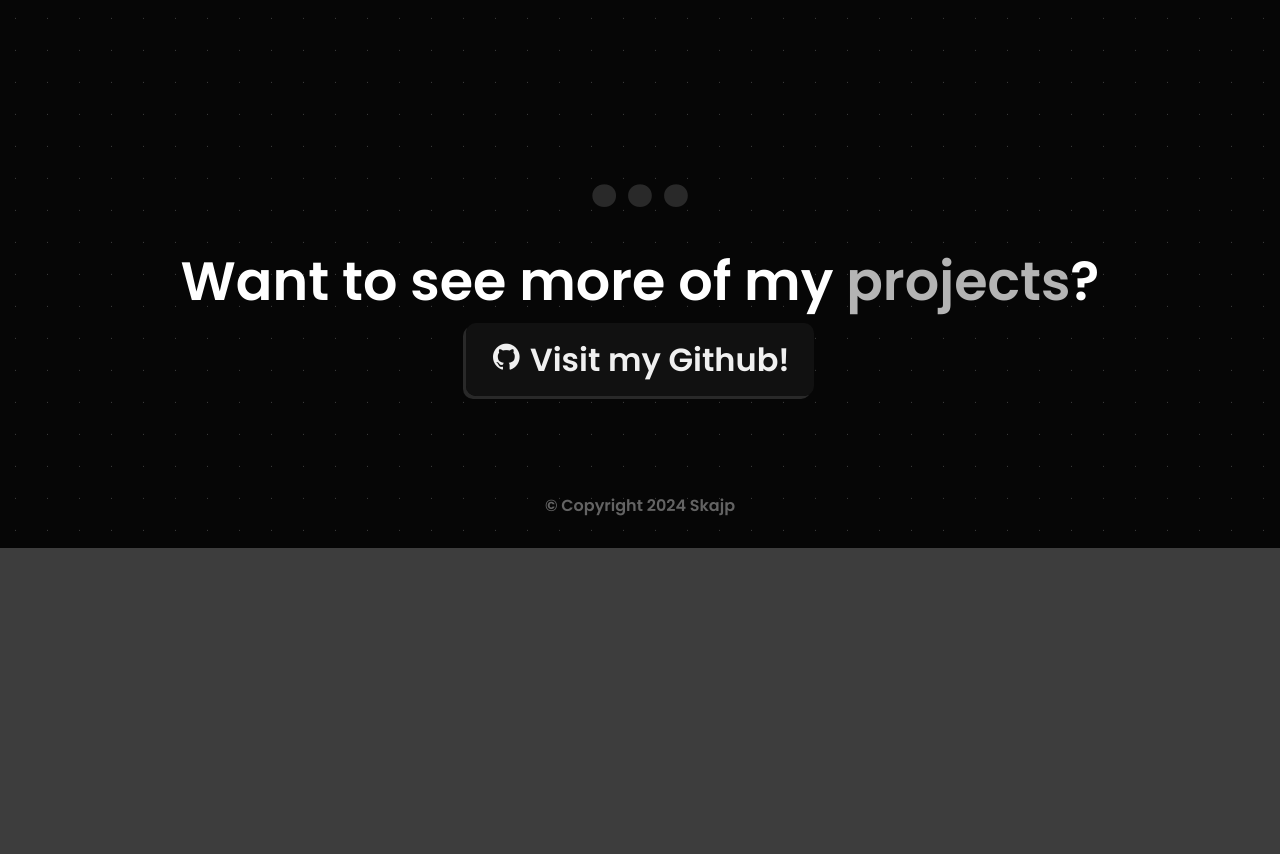
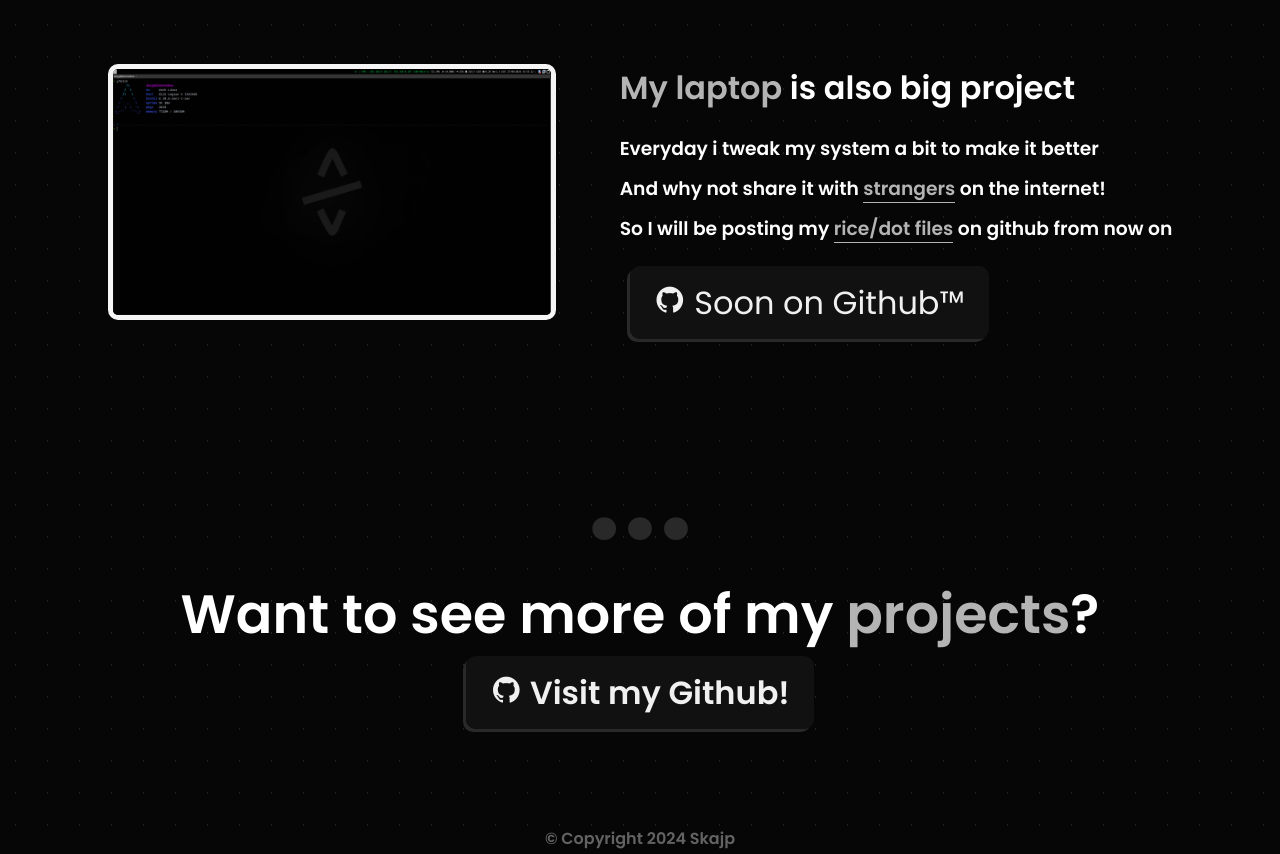
Before and after one commit to SkajpCZ/skajpcz.github.io, a plain HTML site: page projects.html in a window 1280 px wide. Shown: the part 1118-1972 px from the top of the page. Before the commit the page ends 1666 px from the top, so only its background shows below. Drawn offline with nearby package versions, Linux system fonts and the light colour scheme.

Commit message:
My laptop project

```diff
--- a/projects.html
+++ b/projects.html
@@ -65,6 +65,22 @@
         </div>
         </section>
 
+        <section class="odd">
+            <div class="odd-image-div">
+                <img src="assets/MyPc.jpeg" alt="Screenshot of my laptp" class="odd-image">
+            </div>
+            <div class="odd-text">
+                <h2><span>My laptop</span> is also big project</span></h2>
+                <h3>Everyday i tweak my system a bit to make it better</h3>
+                <h3>And why not share it with <span>strangers</span> on the internet!</h3>
+                <h3>So I will be posting my <span>rice/dot files</span> on github from now on</h3>
+
+                <br>
+
+                <a href="https://github.com/SkajpCZ/dot_files" target="_blank" class="GithubRepo"><i class='bx bxl-github' ></i> Soon on Github™ </a>
+            </div>
+       </section>
+
         <h1 class="Dots">...</h1>
         <h1 class="MoreProj">Want to see more of my <span>projects</span>?</h1>
         <h1><a href="https://github.com/SkajpCZ/" target="_blank" class="myGithub"><i class='bx bxl-github' ></i> Visit my Github!</a></h1>
```
Also changed, not shown: assets/MyPc.jpeg (added).
